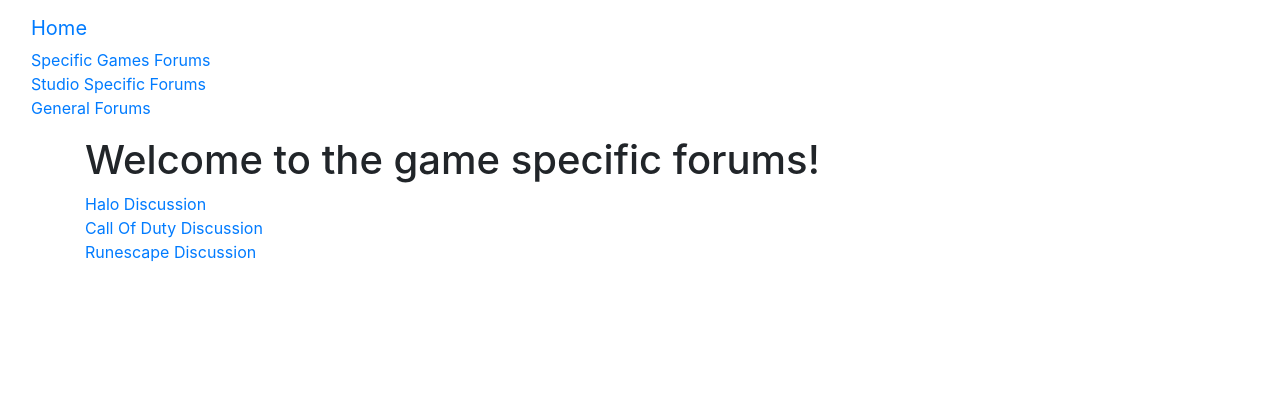
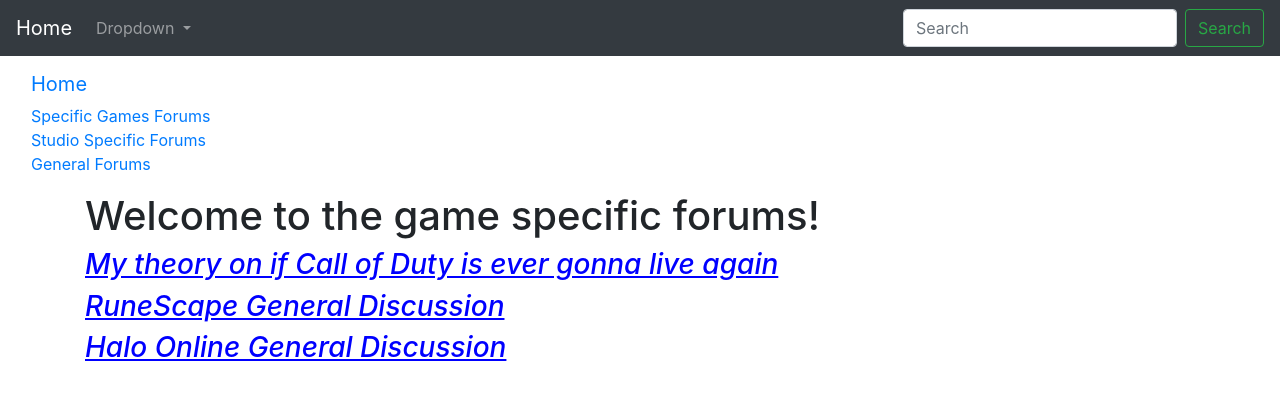
Before and after one commit to tannerdamron/JoyStick_Forums, an Angular app: page /forums in a window 1280 px wide. Shown: the top 400 px of the page. Built offline with nearby package versions, Linux system fonts and the light colour scheme.

Commit message:
working on nav bars

```diff
--- a/src/app/app.component.html
+++ b/src/app/app.component.html
@@ -1,3 +1,4 @@
+<app-topnav></app-topnav>
 <app-sidenav></app-sidenav>
 <div class="container">
   <h1>{{title}}</h1>
--- a/src/app/games-forums/games-forums.component.html
+++ b/src/app/games-forums/games-forums.component.html
@@ -1,5 +1,7 @@
 <h1>Welcome to the game specific forums!</h1>
 
-<a routerLink="halo">Halo Discussion</a><br>
-<a routerLink="callofduty">Call Of Duty Discussion</a><br>
-<a routerLink="runescape">Runescape Discussion</a><br>
+<div *ngFor='let gameForum of gameForums' (click)="goToDetailPage(gameForum)">
+  <div class='panel-body'>
+    <h3 class="routeClickable"><em>{{gameForum.title}}</em></h3>
+  </div>
+</div>
--- a/src/app/games-forums/games-forums.component.ts
+++ b/src/app/games-forums/games-forums.component.ts
@@ -1,4 +1,6 @@
 import { Component, OnInit } from '@angular/core';
+import { UserForum } from '../models/user-forum.model';
+import { Router } from '@angular/router';
 
 @Component({
   selector: 'app-games-forums',
@@ -7,9 +9,18 @@
 })
 export class GamesForumsComponent implements OnInit {
 
-  constructor() { }
+  constructor(private router: Router) { }
 
   ngOnInit() {
   }
 
+  gameForums: UserForum[] = [
+    new UserForum('My theory on if Call of Duty is ever gonna live again', 'Call Of Duty', 'Probably not', '3-5-2016'),
+    new UserForum('RuneScape General Discussion', 'Runescape', 'wack wack wack wack wack', '1-12-2018'),
+    new UserForum('Halo Online General Discussion', 'Halo', 'Let\'s play a match today? Anyone? Leave a comment with your gamertag', '4-4-2019')
+  ];
+
+  goToDetailPage(clickedForum: UserForum) {
+    this.router.navigate(['gameForums', clickedForum.subject]);
+  }
 }
--- a/src/app/studios-forums/studios-forums.component.html
+++ b/src/app/studios-forums/studios-forums.component.html
@@ -1,5 +1,7 @@
 <h1>Welcome to the studio specific forums!</h1>
 
-<a routerLink="bungie">Bungie Discussion</a><br>
-<a routerLink="epicgames">Epic Games Discussion</a><br>
-<a routerLink="valve">Valve Discussion</a><br>
+<div *ngFor='let studioForum of studioForums' (click)="goToDetailPage(studioForum)">
+  <div class='panel-body'>
+    <h3 class="routeClickable"><em>{{studioForum.title}}</em></h3>
+  </div>
+</div>
--- a/src/app/studios-forums/studios-forums.component.ts
+++ b/src/app/studios-forums/studios-forums.component.ts
@@ -18,4 +18,8 @@
     new UserForum('Valve releases Half Life 3?', 'Valve', 'haha nope', '3-5-2017'),
     new UserForum('BorderLands 3 soon', '2K Games', 'This looks so goooood!', '4-4-2018')
   ];
+
+  goToDetailPage(clickedForum: UserForum) {
+    this.router.navigate(['studioForums', clickedForum.subject]);
+  }
 }
--- a/src/app/topnav/topnav.component.html
+++ b/src/app/topnav/topnav.component.html
@@ -1,3 +1,30 @@
-<p>
-  topnav works!
-</p>
+<nav class="navbar navbar-expand-lg navbar-dark bg-dark">
+  <a class="navbar-brand" routerLink="">Home</a>
+  <button class="navbar-toggler" type="button" data-toggle="collapse" data-target="#navbarSupportedContent"
+    aria-controls="navbarSupportedContent" aria-expanded="false" aria-label="Toggle navigation">
+    <span class="navbar-toggler-icon"></span>
+  </button>
+
+  <div class="collapse navbar-collapse" id="navbarSupportedContent">
+    <ul class="navbar-nav mr-auto">
+      <li class="nav-item active">
+      </li>
+      <li class="nav-item dropdown">
+        <a class="nav-link dropdown-toggle" href="#" id="navbarDropdown" role="button" data-toggle="dropdown"
+          aria-haspopup="true" aria-expanded="false">
+          Dropdown
+        </a>
+        <div class="dropdown-menu" aria-labelledby="navbarDropdown">
+          <a class="dropdown-item" href="#">Action</a>
+          <a class="dropdown-item" href="#">Another action</a>
+          <div class="dropdown-divider"></div>
+          <a class="dropdown-item" href="#">Something else here</a>
+        </div>
+      </li>
+    </ul>
+    <form class="form-inline my-2 my-lg-0">
+      <input class="form-control mr-sm-2" type="search" placeholder="Search" aria-label="Search">
+      <button class="btn btn-outline-success my-2 my-sm-0" type="submit">Search</button>
+    </form>
+  </div>
+</nav>
```
Also changed, not shown: src/app/app.routing.ts (+8 -0 lines), Blueprints/AngularVideoGameForumsMockup.png (added).
